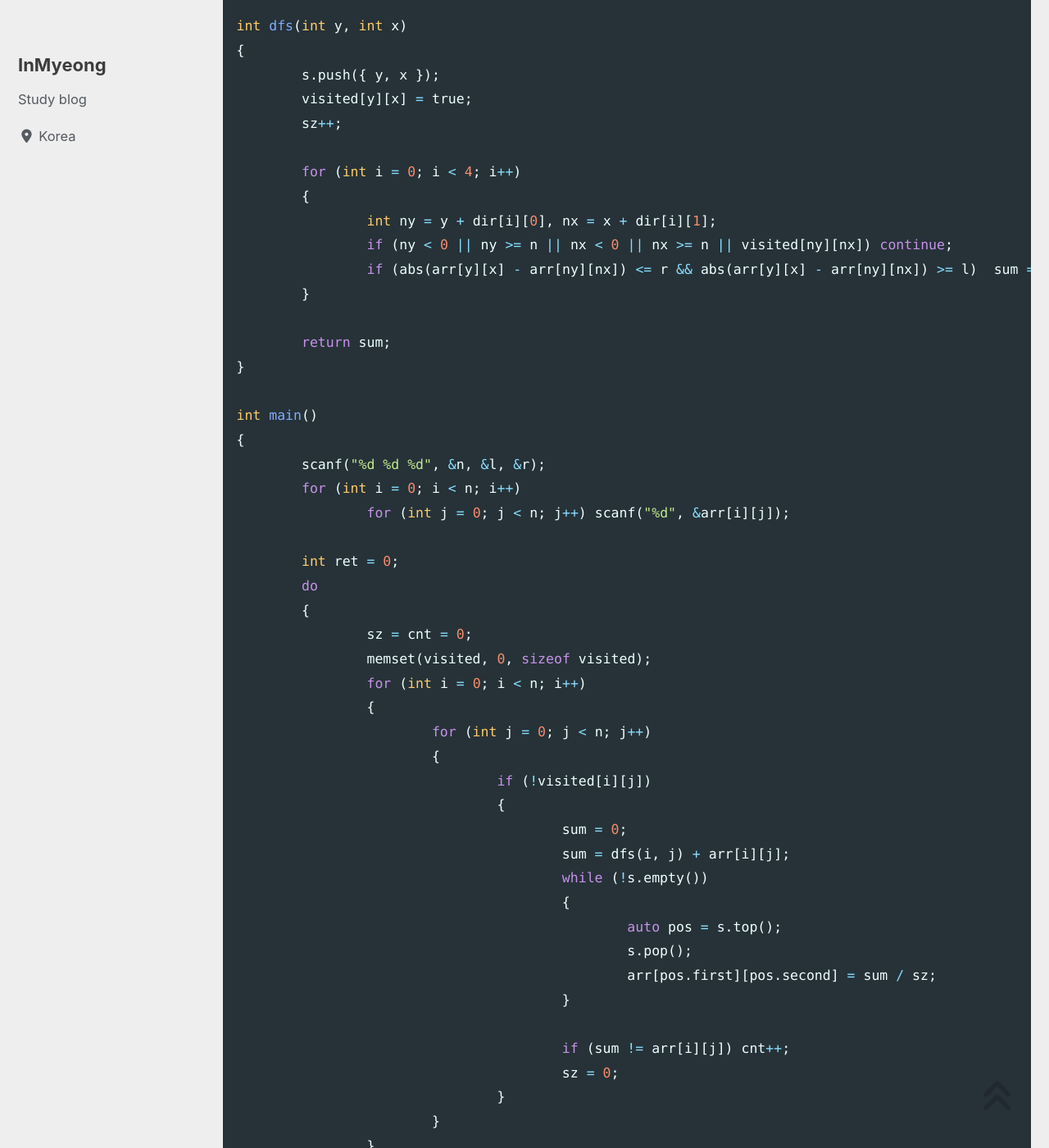
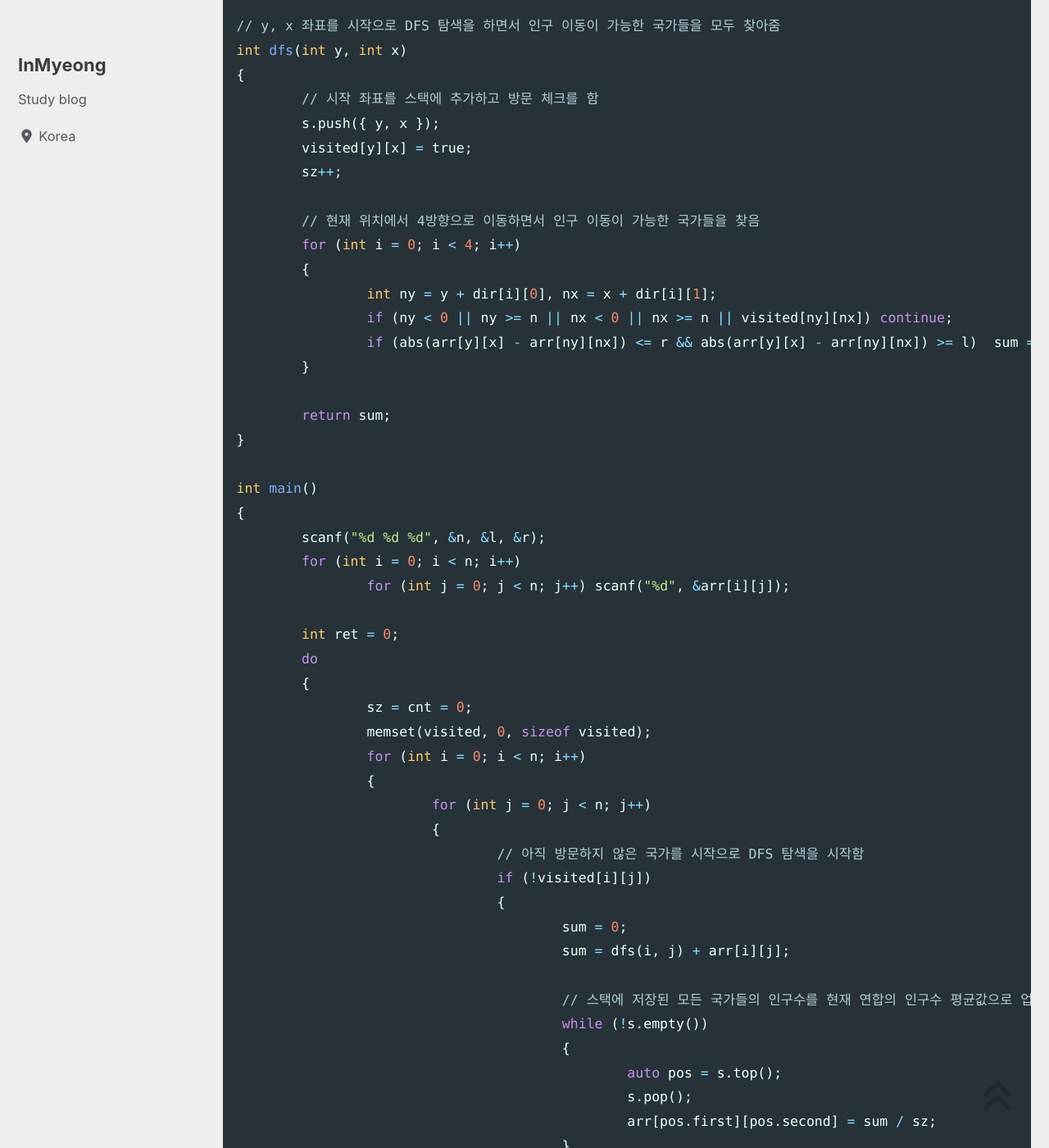
Before and after one commit to devMyeong/devMyeong.github.io, a Jekyll site: the page built from _posts/codingTest/2023-05-01-삼성기출.md, in a window 1280 px wide and 1400 px high, scrolled down 13500 px. Shown: the whole window at 82% size. Built offline with Jekyll 4.4.1, drawn with Linux system fonts in a browser that asks for light colours; cached includes are drawn as plain includes; nearby versions of some CDN libraries; some web fonts are replaced; comment, search, counter and statistics services are not loaded; some of the changed text lies outside the part shown.

Commit message:
Chore : 수정

```diff
--- a/_posts/codingTest/2023-05-01-삼성기출.md
+++ b/_posts/codingTest/2023-05-01-삼성기출.md
@@ -425,12 +425,15 @@ int dir[4][2] = { {1, 0}, {0, 1}, {-1, 0}, {0, -1} };
 int n, l, r, sz, cnt, sum;
 stack<pair<int, int>> s;
 
+// y, x 좌표를 시작으로 DFS 탐색을 하면서 인구 이동이 가능한 국가들을 모두 찾아줌
 int dfs(int y, int x)
 {
+	// 시작 좌표를 스택에 추가하고 방문 체크를 함
 	s.push({ y, x });
 	visited[y][x] = true;
 	sz++;
 
+	// 현재 위치에서 4방향으로 이동하면서 인구 이동이 가능한 국가들을 찾음
 	for (int i = 0; i < 4; i++)
 	{
 		int ny = y + dir[i][0], nx = x + dir[i][1];
@@ -456,10 +459,13 @@ int main()
 		{
 			for (int j = 0; j < n; j++)
 			{
+				// 아직 방문하지 않은 국가를 시작으로 DFS 탐색을 시작함
 				if (!visited[i][j])
 				{
 					sum = 0;
 					sum = dfs(i, j) + arr[i][j];
+
+					// 스택에 저장된 모든 국가들의 인구수를 현재 연합의 인구수 평균값으로 업데이트함
 					while (!s.empty())
 					{
 						auto pos = s.top();
@@ -467,11 +473,13 @@ int main()
 						arr[pos.first][pos.second] = sum / sz;
 					}
 
+					// 인구 이동이 발생한 경우 카운트를 증가시킴
 					if (sum != arr[i][j]) cnt++;
 					sz = 0;
 				}
 			}
 		}
+		// 인구 이동이 발생한 경우 연합의 개수를 증가시킴
 		if (cnt) ret++;
 
 	} while (cnt > 0);
```
